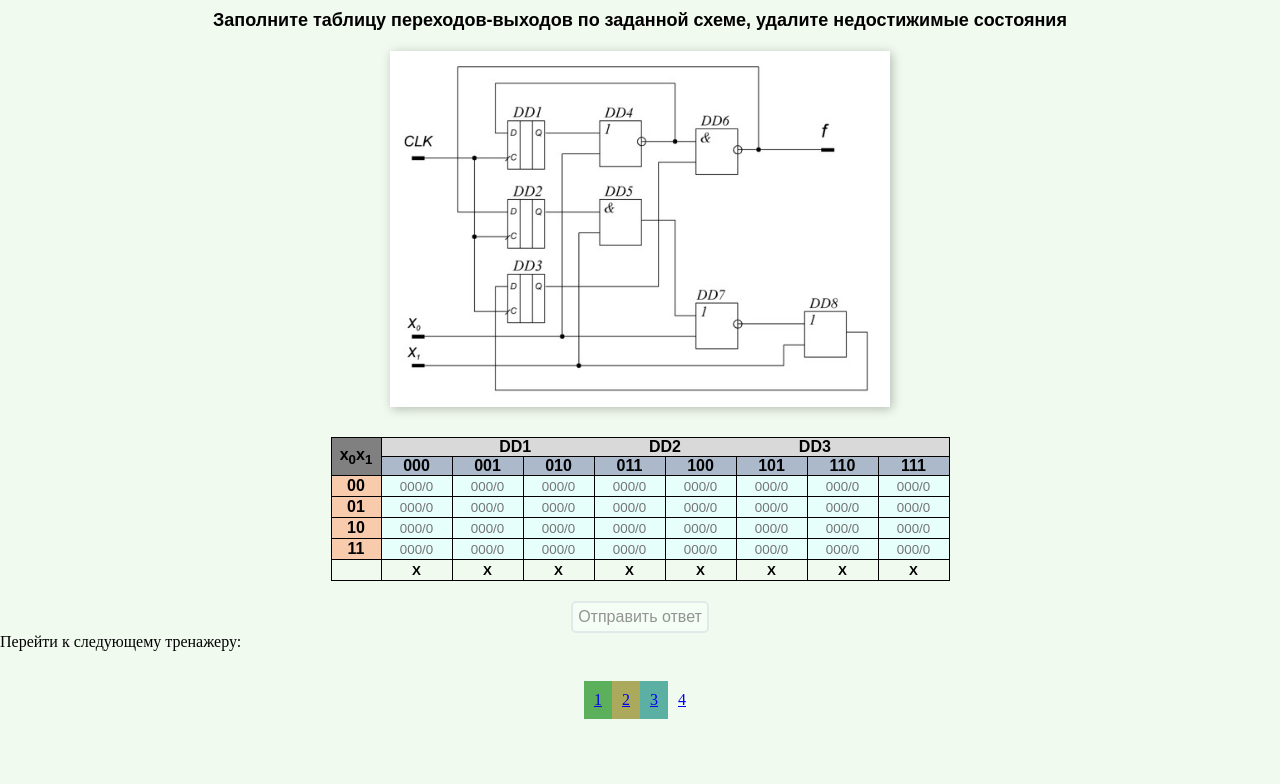
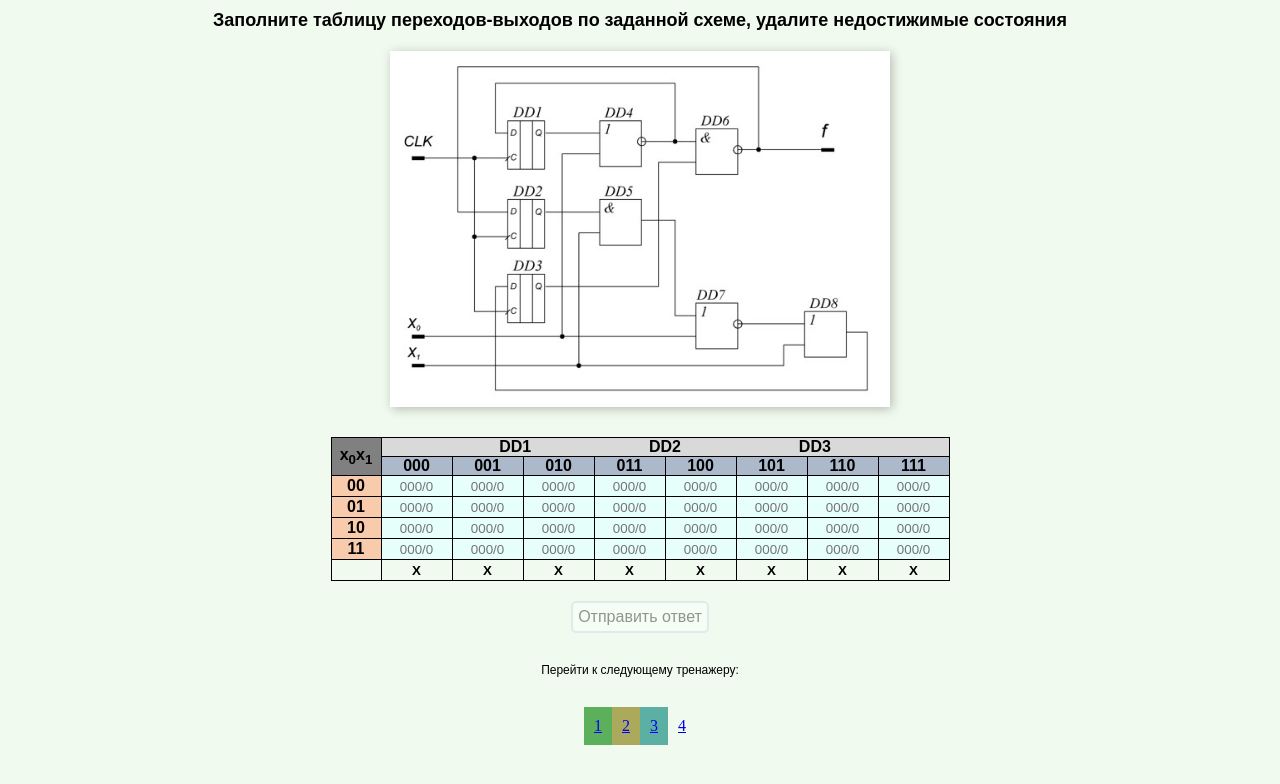
Before and after one commit to KemtaTam/Filling-the-table-according-to-the-scheme, a plain HTML site: page index.html in a window 1280 px wide. Drawn offline with nearby package versions, Linux system fonts and the light colour scheme.

Commit message:
Update style.css

```diff
--- a/style.css
+++ b/style.css
@@ -135,6 +135,13 @@ sub{background-color: #808080FF;}
 	transition: 0.2s;
 }
 
+.next_sim{
+	display: flex;
+	justify-content: center;
+	margin-top: 30px;
+	font-family: Arial, Helvetica, sans-serif;
+	font-size: 12px;
+}
 .links{
 	display: flex;
 	justify-content: center;
```
